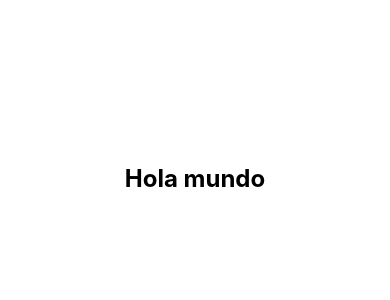
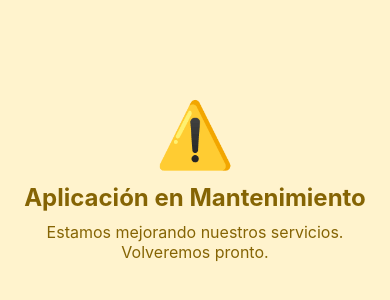
Before and after one commit to MonsterXD141/Evidencia-Dev-Ops, a React Native app: screen / in a window 390 px wide. Shown: the part 244-544 px from the top of the page. Built offline with nearby package versions, Linux system fonts and the light colour scheme.

Commit message:
Mision 3: Aplicacion puesta en modo mantenimiento por emergencia

```diff
--- a/App.js
+++ b/App.js
@@ -4,7 +4,9 @@ import { StyleSheet, Text, View } from 'react-native';
 export default function App() {
   return (
     <View style={styles.container}>
-      <Text style={styles.text}>Hola mundo</Text>
+      <Text style={styles.alertIcon}>⚠️</Text>
+      <Text style={styles.title}>Aplicación en Mantenimiento</Text>
+      <Text style={styles.subtitle}>Estamos mejorando nuestros servicios. Volveremos pronto.</Text>
     </View>
   );
 }
@@ -12,12 +14,25 @@ export default function App() {
 const styles = StyleSheet.create({
   container: {
     flex: 1,
-    backgroundColor: '#fff',
+    backgroundColor: '#fff3cd',
     alignItems: 'center',
     justifyContent: 'center',
+    padding: 20,
   },
-  text: {
+  alertIcon: {
+    fontSize: 64,
+    marginBottom: 10,
+  },
+  title: {
     fontSize: 24,
     fontWeight: 'bold',
+    color: '#856404',
+    textAlign: 'center',
+  },
+  subtitle: {
+    fontSize: 16,
+    color: '#856404',
+    textAlign: 'center',
+    marginTop: 10,
   },
 });
```
